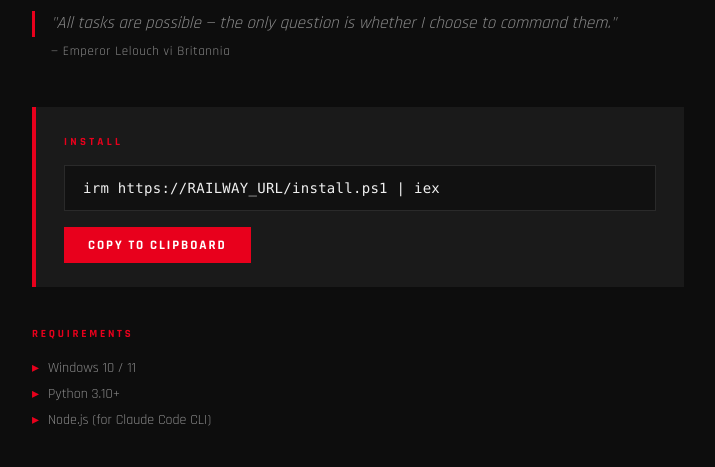
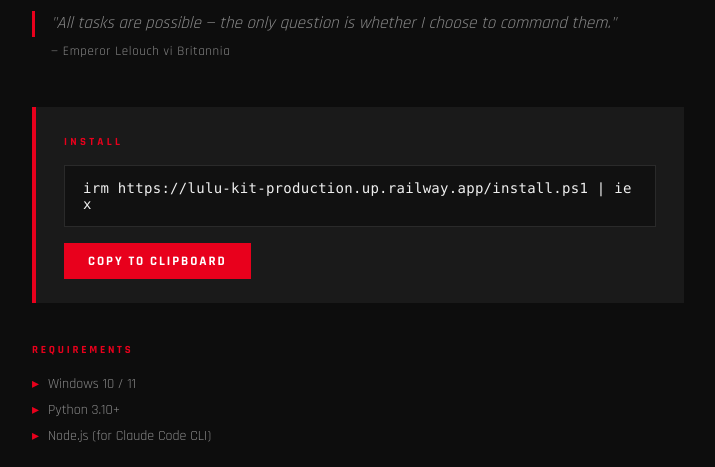
Before and after one commit to Gritted-Teeth-Lifestyle/lulu-kit, a Flask app: page / in a window 1280 px wide. Shown: the part 187-654 px from the top of the page, without its empty margins (282-997 px from the left). Run offline with Flask 3, Linux system fonts and the light colour scheme.

Commit message:
Update Railway URL in landing page

```diff
--- a/templates/index.html
+++ b/templates/index.html
@@ -228,7 +228,7 @@
 
   <div class="install-card">
     <p class="card-label">Install</p>
-    <div class="code-block" id="install-cmd">irm https://RAILWAY_URL/install.ps1 | iex</div>
+    <div class="code-block" id="install-cmd">irm https://lulu-kit-production.up.railway.app/install.ps1 | iex</div>
     <button class="copy-btn" id="copy-btn" onclick="copyCmd(this)">Copy to Clipboard</button>
   </div>
 
```
